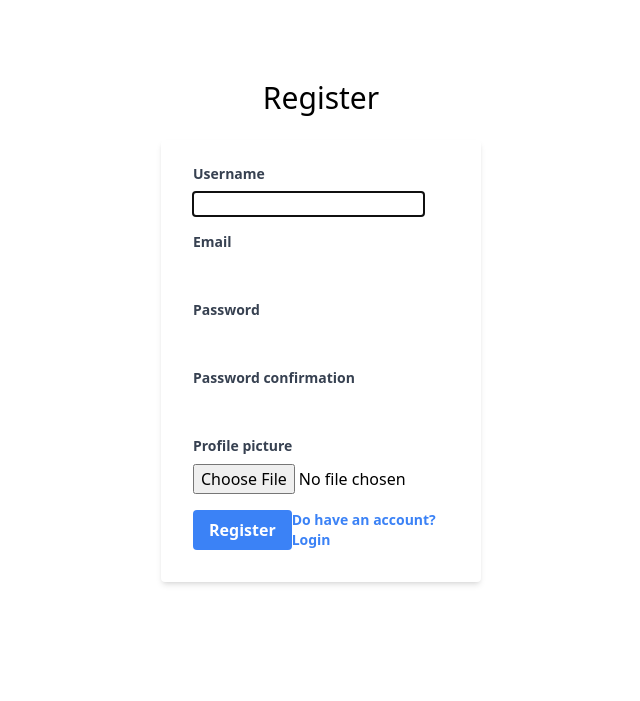
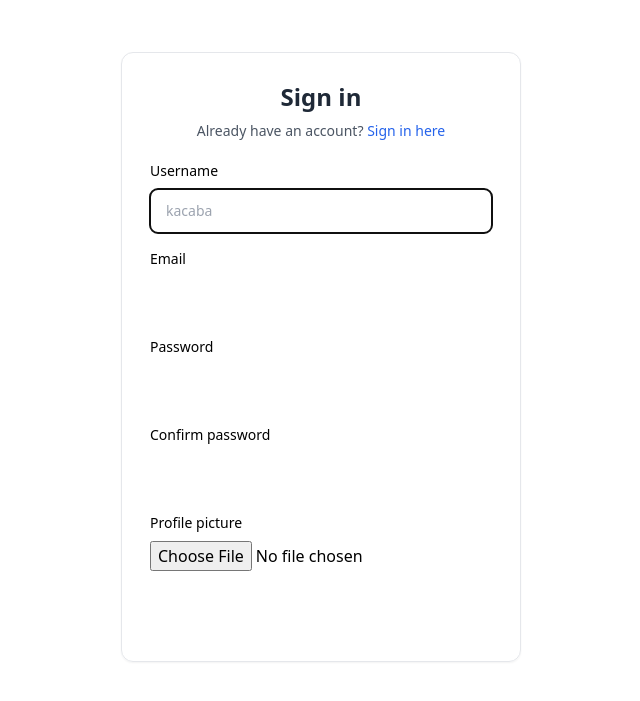
Before and after one commit to Katussska/TaskVerse, a Django app: page /users/register/ in a window 1280 px wide. Shown: the top 701 px of the page, without its empty margins (319-959 px from the left). Run offline with Django 5.2, Linux system fonts and the light colour scheme; some libraries are stand-ins or nearby versions.

Commit message:
feat: login & register

```diff
--- a/templates/base.html
+++ b/templates/base.html
@@ -7,7 +7,7 @@
     <title>TaskVerse</title>
     {% tailwind_css %}
 </head>
-<body class=" dark:bg-neutral-800 dark:border-neutral-700">
+<body class="bg-background-alt">
 {% block base_content %}
 {% endblock %}
 </body>
--- a/theme/static_src/src/styles.css
+++ b/theme/static_src/src/styles.css
@@ -6,6 +6,7 @@
     :root {
         --text-color: #18181b;
         --background: #eaebec;
+        --background-alt: #B9BDC0;
 
         --primary-50: #E5E5F5;
         --primary-100: #C7C7EA;
@@ -44,9 +45,11 @@
         --accent-950: #15040A;
     }
 
+    /*@media (prefers-color-scheme: dark) {*/
     .dark {
         --text-color: #e4e4e6;
         --background: #141516;
+        --background-alt: #35383B;
 
         --primary-50: #F4F4FB;
         --primary-100: #ECECF8;
@@ -85,6 +88,7 @@
         --accent-900: #2F0918;
         --accent-950: #15040B;
     }
+
 }
 
 body {
--- a/users/forms.py
+++ b/users/forms.py
@@ -16,7 +16,24 @@ class LoginForm(AuthenticationForm):
     }))
 
 
-class CustomUserCreationForm(UserCreationForm):
+class RegisterForm(UserCreationForm):
+    username = forms.CharField(label='Username', widget=TextInput(attrs={
+        'name': 'username',
+        'placeholder': 'kacaba'
+    }))
+    email = forms.CharField(label='Email', widget=TextInput(attrs={
+        'type': 'email',
+        'name': 'email',
+    }))
+    password1 = forms.CharField(label='Password', widget=TextInput(attrs={
+        'type': 'password',
+        'name': 'password1',
+    }))
+    password2 = forms.CharField(label='Confirm password', widget=TextInput(attrs={
+        'type': 'password',
+        'name': 'password2',
+    }))
+
     class Meta:
         model = User
         fields = ['username', 'email', 'password1', 'password2', 'profile_picture']
--- a/users/templates/user_register.html
+++ b/users/templates/user_register.html
@@ -1,31 +1,53 @@
 {% extends 'base.html' %}
 {% block base_content %}
-    <div class="w-full max-w-xs mx-auto mt-20">
-        <h2 class="mb-6 text-3xl text-center">Register</h2>
-        <form method="post" enctype="multipart/form-data" class="bg-white shadow-md rounded px-8 pt-6 pb-8 mb-4">
+    <main class="w-full max-w-md mx-auto p-6">
+        <div class="mt-7 bg-background border border-gray-200 rounded-xl shadow-sm dark:bg-neutral-900 dark:border-neutral-700">
+            <div class="p-4 sm:p-7">
+                <div class="text-center">
+                    <h1 class="block text-2xl font-bold text-gray-800 dark:text-white">Sign in</h1>
+                    <p class="mt-2 text-sm text-gray-600 dark:text-neutral-400">
+                        Already have an account?
+                        <a class="text-blue-600 decoration-2 hover:underline font-medium dark:text-blue-500"
+                           href="/users/login/">
+                            Sign in here
+                        </a>
+                    </p>
+                </div>
+                <div class="mt-5">
+                    <form method="post" enctype="multipart/form-data" class="dropzone">
                         {% csrf_token %}
+                        <div class="grid gap-y-4">
                             {% for field in form %}
-                <div class="mb-4">
-                    <label class="block text-gray-700 text-sm font-bold mb-2" for="{{ field.id_for_label }}">
-                        {{ field.label }}
-                    </label>
+                                <div>
+                                    <label for="{{ field.id_for_label }}"
+                                           class="block text-sm mb-2 dark:text-white">{{ field.label }}</label>
+                                    <div class="relative">
                                         {{ field }}
                                         {% if field.errors %}
-                        <div class="alert alert-danger">
+                                            <div class="absolute inset-y-0 end-0 pointer-events-none pe-3">
+                                                <svg class="size-5 text-red-500" width="16" height="16"
+                                                     fill="currentColor"
+                                                     viewBox="0 0 16 16"
+                                                     aria-hidden="true">
+                                                    <path d="M16 8A8 8 0 1 1 0 8a8 8 0 0 1 16 0zM8 4a.905.905 0 0 0-.9.995l.35 3.507a.552.552 0 0 0 1.1 0l.35-3.507A.905.905 0 0 0 8 4zm.002 6a1 1 0 1 0 0 2 1 1 0 0 0 0-2z"/>
+                                                </svg>
+                                            </div>
+                                        {% endif %}
+                                    </div>
+                                    {% if field.errors %}
+                                        <div class="text-xs text-red-500 mt-2">
                                             {{ field.errors }}
                                         </div>
                                     {% endif %}
                                 </div>
                             {% endfor %}
-            <div class="flex items-center justify-between">
-                <button type="submit"
-                        class="bg-blue-500 hover:bg-blue-700 text-white font-bold py-2 px-4 rounded focus:outline-none focus:shadow-outline">
-                    Register
+                            <button class="w-full py-3 px-4 inline-flex justify-center items-center gap-x-2 text-sm font-semibold rounded-lg border border-transparent bg-primary text-white hover:bg-primary-600 disabled:opacity-50 disabled:pointer-events-none">
+                                Sign up
                             </button>
-                <p class="inline-block align-baseline font-bold text-sm text-blue-500 hover:text-blue-800">
-                    Do have an account? <a href="{% url 'login' %}">Login</a>
-                </p>
                         </div>
                     </form>
                 </div>
+            </div>
+        </div>
+    </main>
 {% endblock %}
--- a/users/views.py
+++ b/users/views.py
@@ -1,17 +1,17 @@
 from django.contrib.auth.views import LoginView
 from django.shortcuts import render, redirect
 
-from .forms import CustomUserCreationForm, LoginForm
+from .forms import RegisterForm, LoginForm
 
 
 def register(request):
     if request.method == 'POST':
-        form = CustomUserCreationForm(request.POST, request.FILES)  # use the custom form
+        form = RegisterForm(request.POST, request.FILES)  # use the custom form
         if form.is_valid():
             form.save()
             return redirect('login')
     else:
-        form = CustomUserCreationForm()  # use the custom form
+        form = RegisterForm()  # use the custom form
     return render(request, 'user_register.html', {'form': form})
 
 
```
Also changed, not shown: theme/static_src/tailwind.config.js (+35 -6 lines), theme/templates/base.html (deleted, +0 -19 lines), users/templates/user_login.html (+27 -5 lines). Lines whose indentation alone changed are shown as unchanged.
